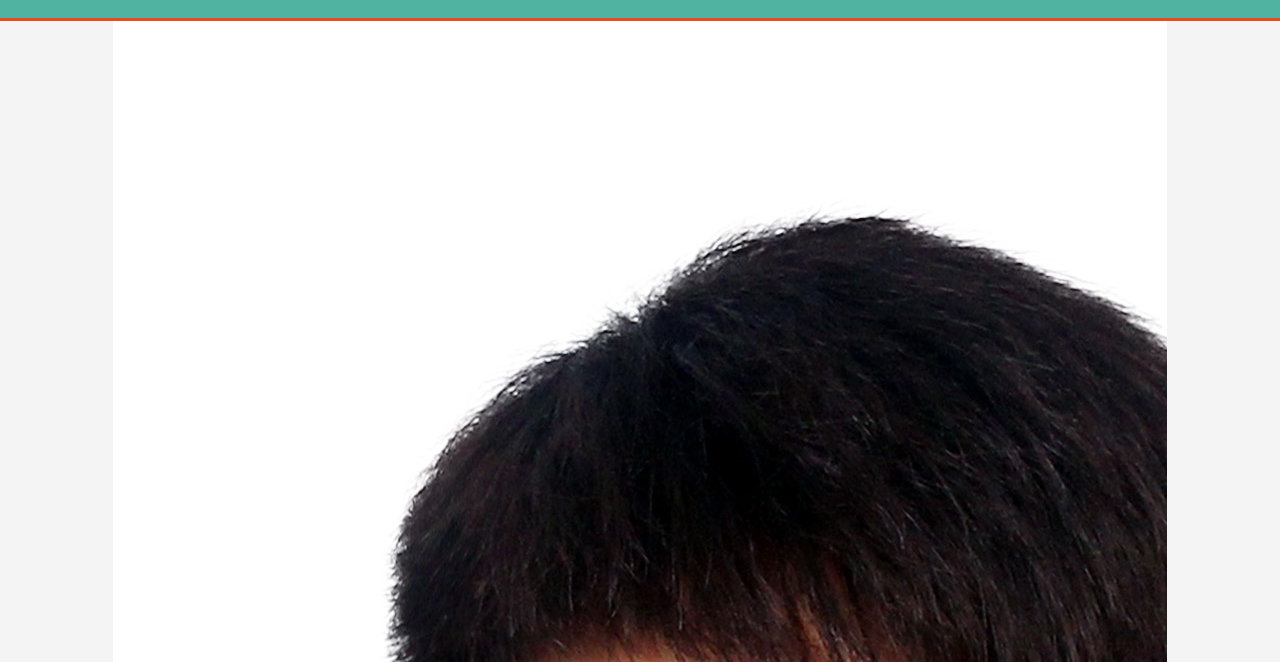
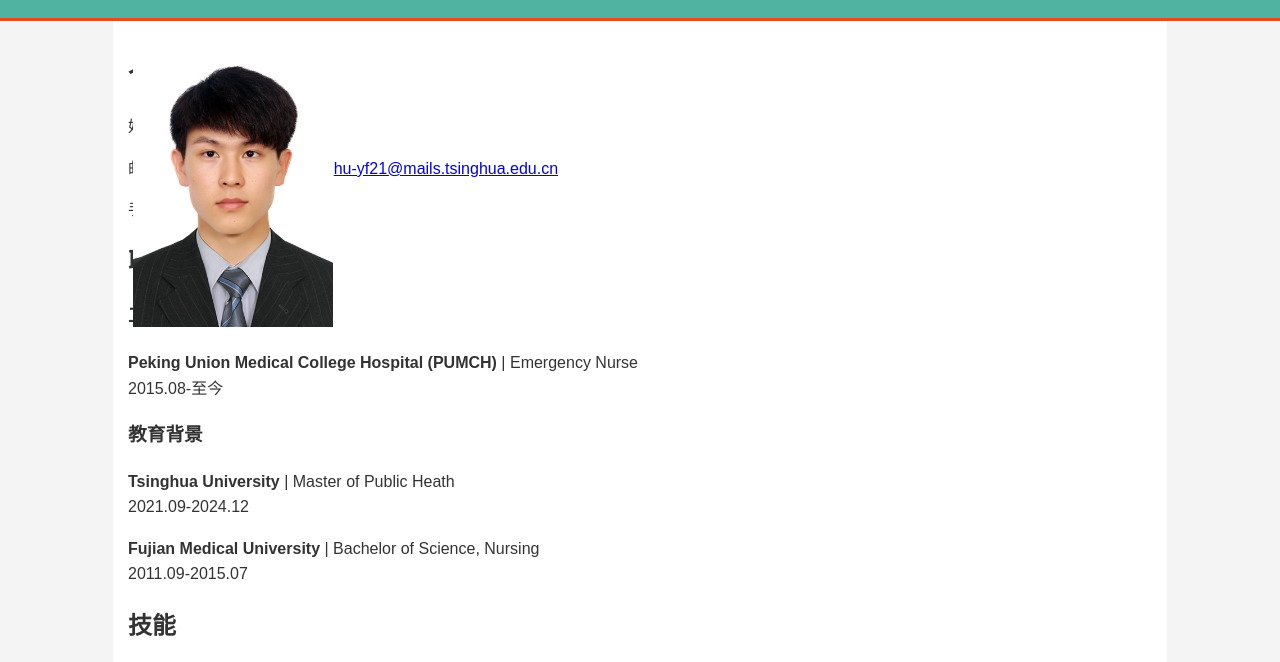
Before and after one commit to Alexhuyufan/yufan-hu-CV, a plain HTML site: page index.html in a window 1280 px wide. Shown: the part 106-768 px from the top of the page. Drawn offline with Linux system fonts and the light colour scheme.

Commit message:
Update index.html

```diff
--- a/index.html
+++ b/index.html
@@ -42,6 +42,7 @@
         .main {
             padding: 15px;
             background: #fff;
+            position: relative; /* 添加相对定位 */
         }
         .main h1 {
             text-align: center;
@@ -57,6 +58,15 @@
             padding: 10px;
             margin-top: 20px;
         }
+        /* 调整照片样式 */
+        img#yufan-photo {
+            position: absolute; /* 绝对定位 */
+            top: 0; /* 距离顶部 */
+            left: 0; /* 距离左侧 */
+            width: 200px; /* 设置宽度 */
+            height: auto; /* 让高度自适应 */
+            margin: 20px; /* 设置外边距 */
+        }
     </style>
 </head>
 <body>
@@ -67,7 +77,7 @@
     </header>
     <!-- 添加照片部分 -->
     <div class="container main">
-        <img src="yufan-photo.jpg" alt="Yufan Hu's Photo">
+        <img id="yufan-photo" src="yufan-photo.jpg" alt="Yufan Hu's Photo">
         <!-- 其他内容保持不变 -->
         <section>
             <h2>个人信息</h2>
```
